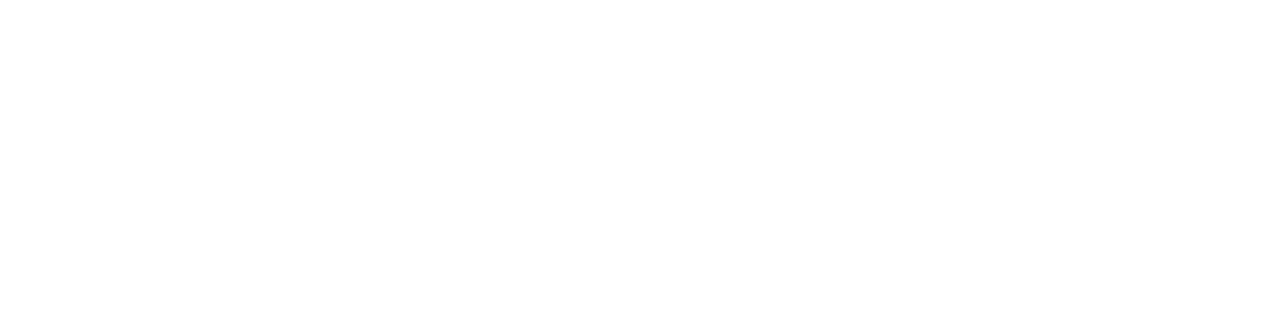
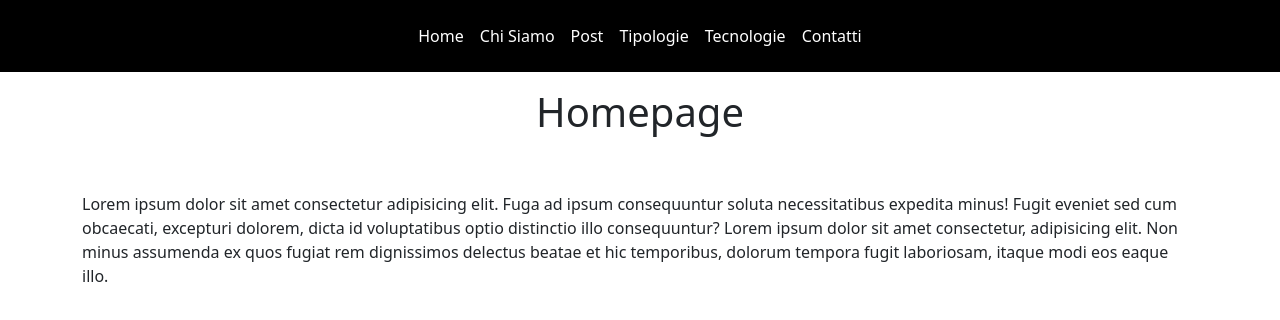
Before and after one commit to andreacassini/vite-boolfolio, a Vue app: page / in a window 1280 px wide. Shown: the top 320 px of the page. Built offline with nearby package versions, Linux system fonts and the light colour scheme.

Commit message:
creata app header e menu es done

```diff
--- a/src/components/AppHeader.vue
+++ b/src/components/AppHeader.vue
@@ -1,18 +1,52 @@
 <script>
 export default {
-    name: 'AppHeader',
-    data(){
-        return{
+    data() {
+        return {
+            menuItems: [
+                {
+                    label: 'Home',
+                    routeName: 'home',
+                },
+                {
+                    label: 'Chi Siamo',
 
+                },
+                {
+                    label: 'Post',
+                    routeName: 'posts',
+                },
+                {
+                    label: 'Tipologie',
+
+                },
+                {
+                    label: 'Tecnologie',
+
+                },
+                {
+                    label: 'Contatti',
+
+                },
+            ]
         }
-    }
+    },
 }
 </script>
+
 <template lang="">
-    <div>
+    <header>
+        <nav class="navbar navbar-expand-lg bg-black py-3">
+            <div class="container-fluid">
+                <ul class="navbar-nav justify-content-center w-100">
+                    <li class="nav-item" v-for="(item, index) in menuItems" :key="index">
+                        <router-link :to="{ name: item.routeName }" v-text="item.label" class="nav-link text-white"></router-link>
+                    </li>
+                </ul>
+            </div>
+        </nav>
+    </header>
+</template>
 
-    </div>
-</template>
-<style lang="">
-
+<style lang="scss">
+@use '../styles/generals.scss' as *;
 </style>
--- a/src/pages/HomePage.vue
+++ b/src/pages/HomePage.vue
@@ -5,10 +5,10 @@
 </script>
 <template lang="">
     <div>
-        <div class="container mb-5">
+        <div class="container mb-5 mt-3">
             <div class="row">
                 <div class="col-12">
-                    <h1>Boolfolio - Homepage</h1>
+                    <h1 class="text-center">Homepage</h1>
                 </div>
             </div>
         </div>
--- a/src/pages/PostList.vue
+++ b/src/pages/PostList.vue
@@ -42,7 +42,7 @@
         <div class="container">
             <div class="row">
                 <div class="col-12">
-                    <h1 class="text-center">Boolfolio</h1>
+                    <h1 class="text-center mb-5 mt-3">Boolfolio</h1>
                     <AppLoader v-if="loading"/>
                     <div class="col-4 my-4" v-else v-for="post in posts" :key="post.id">
                         <div class="card h-100">
--- a/src/router.js
+++ b/src/router.js
@@ -13,12 +13,12 @@
         {
             path: '/',
             name: 'home',
-            components: HomePage
+            component: HomePage
         },
         {
             path: '/posts',
             name: 'posts',
-            components: PostList
+            component: PostList
         }
     ]
 });
```
